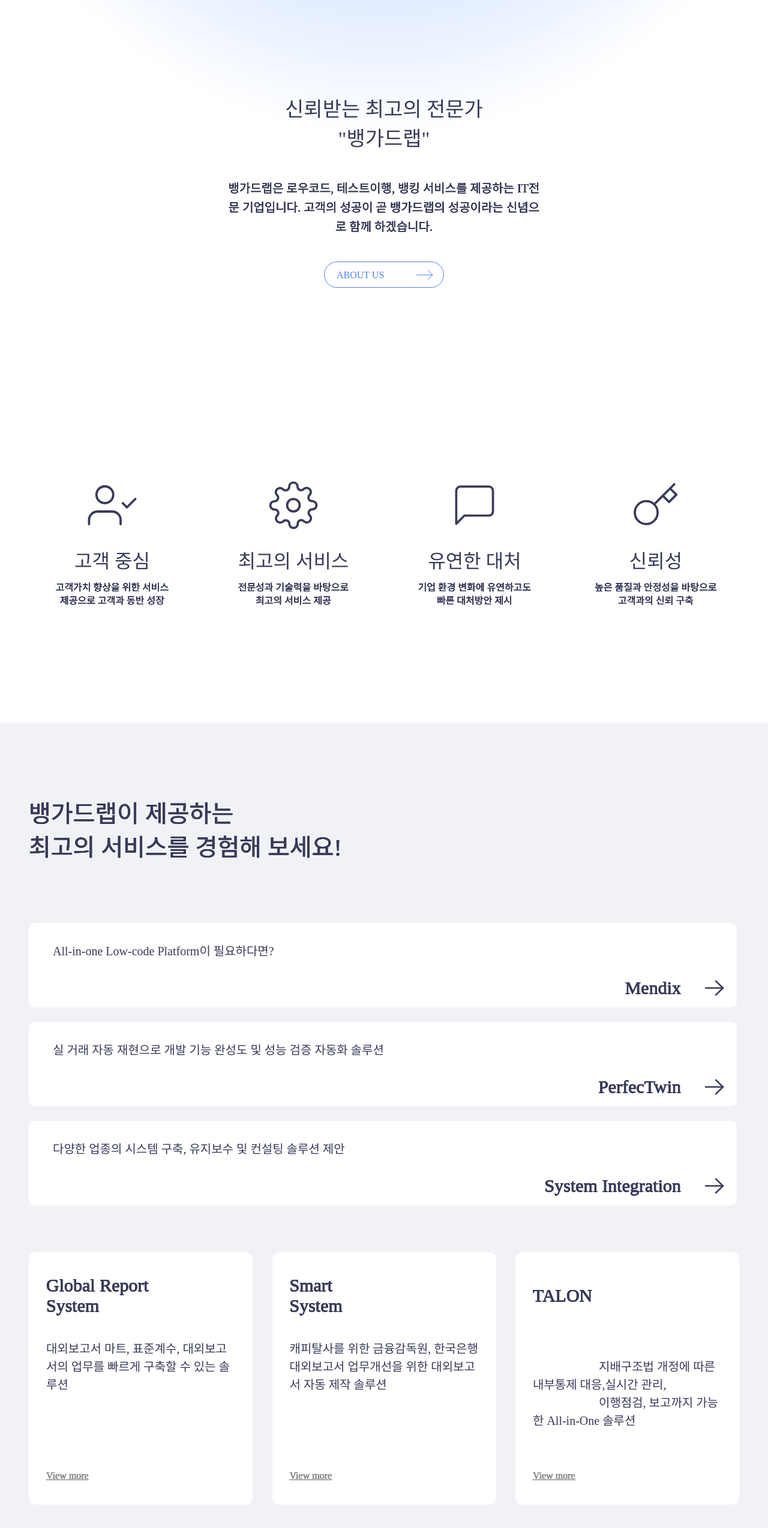
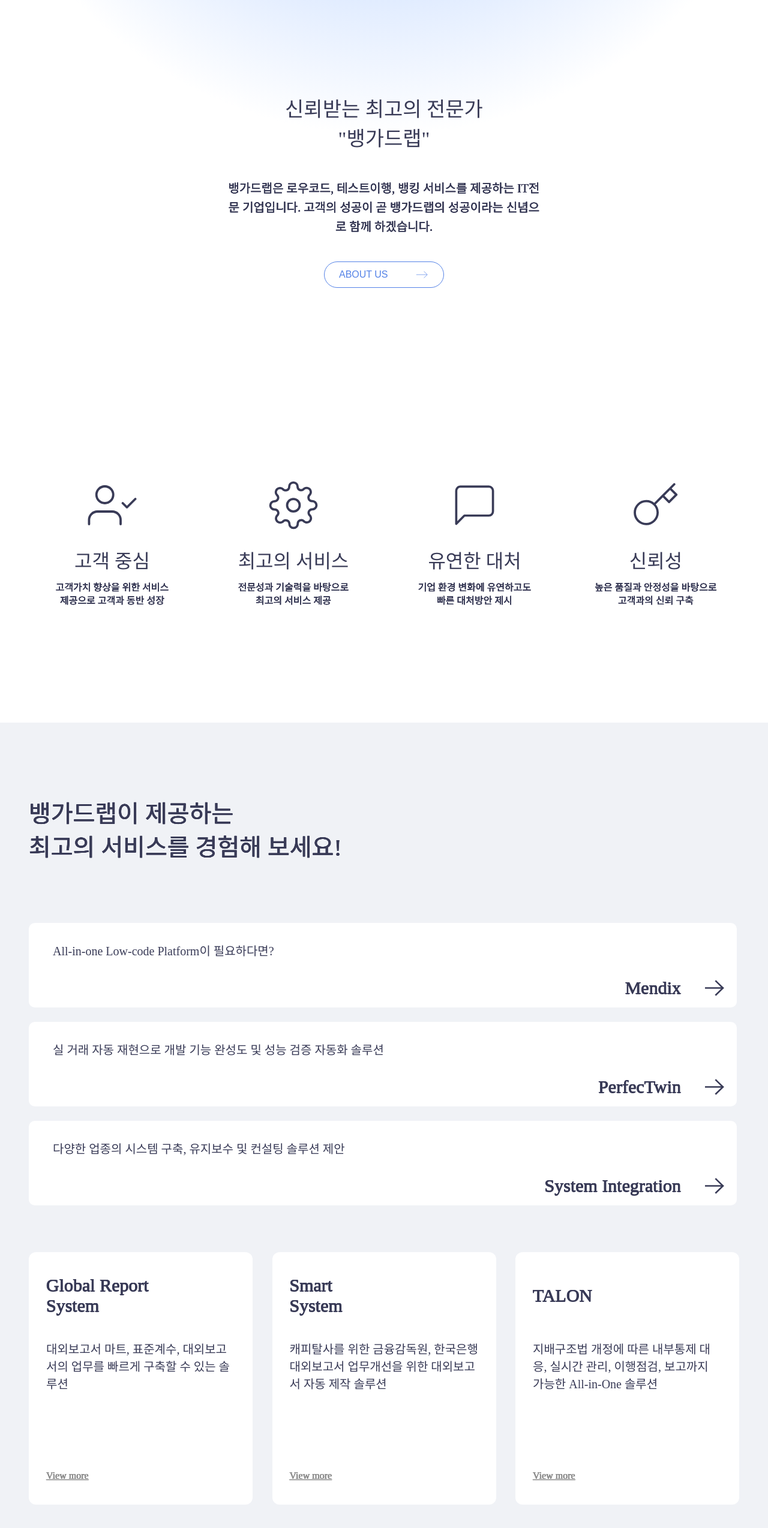
Before and after one commit to fornerdsofficial/vangaurd_homepage, a website built with Parcel: page vanguardlabhomepage/main.html in a window 1280 px wide. Shown: the part 1262-3810 px from the top of the page at 60% size. Built offline with nearby package versions, Linux system fonts and the light colour scheme; a web font is replaced by a local one.

Commit message:
feat: main 페이지 구현

```diff
--- a/vanguardlabhomepage/main.css
+++ b/vanguardlabhomepage/main.css
@@ -204,48 +204,61 @@
   text-shadow: 0.2px 0 0#393b57, 0 0.2px 0#393b57, -0.2px 0 0#393b57,
     0-0.2px 0#393b57;
 }
-.about-us,
-.it {
-  position: relative;
-}
-.arrow-right-icon {
-  width: 27px;
-  position: relative;
-  height: 35px;
-  overflow: hidden;
-  flex-shrink: 0;
-}
-.about-us-parent {
-  width: 160px;
-  display: flex;
-  flex-direction: row;
-  align-items: center;
-  justify-content: space-between;
-  gap: var(--gap-0);
-}
-.landingpagebutton,
-.parent1 {
-  display: flex;
-  flex-direction: column;
-  justify-content: flex-start;
-}
 .landingpagebutton {
   width: 200px;
-  border-radius: var(--br-11xl);
-  background-color: var(--color-white);
-  border: 1px solid var(--KeyColor2);
+  border-radius: 30px;
+  background-color: #fff;
+  border: 1px solid #5482e7;
   box-sizing: border-box;
   height: 44px;
-  align-items: flex-start;
-  padding: 4px var(--padding-xl);
+  position: relative;
+  padding: 0;
   text-align: left;
-  font-size: var(--font-size-base);
-  color: var(--KeyColor2);
-  font-family: var(--font-garet);
+  font-size: 16px;
+  color: #5482e7;
+  font-family: Garet, sans-serif;
+  text-decoration: none;
+  transition: all 0.3s ease;
+  display: flex;
+  justify-content: center;
+  align-items: center;
+}
+
+.landingpagebutton:hover {
+  width: 180px;
+}
+
+.about-us {
+  position: absolute;
+  left: 24px;
+  top: 50%;
+  transform: translateY(-50%);
+  transition: left 0.3s ease;
+}
+
+.arrow-right-icon {
+  position: absolute;
+  right: 24px;
+  top: 50%;
+  transform: translateY(-50%);
+  width: 24px;
+  height: 24px;
+  transition: right 0.3s ease;
+}
+
+.landingpagebutton:hover .arrow-right-icon {
+  right: 30px;
+}
+
+.landingpagebutton:hover .about-us {
+  left: 30px;
 }
 .parent1 {
   width: 522px;
+  display: flex;
+  flex-direction: column;
   align-items: center;
+  justify-content: flex-start;
   gap: var(--gap-23xl);
   font-size: 34px;
 }
@@ -411,6 +424,7 @@
   width: 34px;
   position: relative;
   height: 27px;
+  transition: transform 0.3s ease;
 }
 .title8 {
   align-self: stretch;
@@ -438,6 +452,12 @@
   height: 141px;
   padding: var(--padding-4xs) var(--padding-xl);
   box-sizing: border-box;
+  cursor: pointer;
+  transition: box-shadow 0.3s ease;
+}
+
+.servicecard:hover {
+  box-shadow: 0 4px 10px rgba(33, 71, 155, 0.1);
 }
 .servicecard-parent {
   align-self: stretch;
@@ -452,8 +472,14 @@
   position: relative;
   line-height: 34px;
   font-weight: 500;
-  text-shadow: 0.5px 0 0#393b57, 0 0.5px 0#393b57, -0.5px 0 0#393b57,
-    0-0.5px 0#393b57;
+  text-shadow: 0.5px 0 0#393b57, 0 0.5px 0#393b57, -0.5px 0 0#393b57, 0-0.5px 0#393b57;
+  transition: transform 0.3s ease, color 0.3s ease;
+  display: inline-block;
+}
+
+.title8:hover .system-integration, .servicecard:hover .system-integration {
+  transform: translateX(10px);
+  color: var(--KeyColor);
 }
 .title11 {
   height: 88px;
@@ -463,7 +489,10 @@
   justify-content: center;
   padding: var(--padding-3xs);
   box-sizing: border-box;
+  transition: all 0.3s ease;
 }
+
+
 .div39 {
   width: 315px;
   position: relative;
@@ -471,24 +500,33 @@
   display: inline-block;
   flex-shrink: 0;
 }
-.description8,
-.text18 {
+.description8 {
   align-self: stretch;
   display: flex;
   align-items: flex-start;
   justify-content: flex-start;
-}
-.description8 {
-  height: 196px;
+  height: auto;
+  text-align: left;
   flex-direction: row;
   padding: var(--padding-3xs);
   box-sizing: border-box;
   font-size: var(--font-size-xl);
   font-family: var(--font-pretendard-variable);
 }
+
+.description8 > div {
+  margin-top: 0;
+  text-align: left;
+  width: 100%;
+}
 .text18 {
   flex-direction: column;
   gap: var(--gap-xl);
+  align-self: stretch;
+  display: flex;
+  align-items: flex-start;
+  justify-content: flex-start;
+  transition: all 0.3s ease;
 }
 .view-more {
   position: relative;
@@ -508,13 +546,14 @@
   color: var(--color-gray-100);
 }
 .contain15 {
-  width: 335px;
+  width: 100%;
   height: 366px;
   display: flex;
   flex-direction: column;
   align-items: flex-start;
   justify-content: space-between;
   gap: var(--gap-0);
+  transition: width 0.3s ease;
 }
 .servicecard2 {
   width: 373px;
@@ -527,6 +566,22 @@
   justify-content: flex-start;
   padding: var(--padding-3xl) var(--padding-lgi);
   box-sizing: border-box;
+  cursor: pointer;
+  transition: width 0.3s ease, box-shadow 0.3s ease;
+  position: relative;
+}
+
+/* 호버 효과 - 카드 미디어 쿼리를 사용하는 브라우저를 위한 아마 가능한 배정 */
+@supports (selector(:has(*))) {
+  .servicecard2variant:has(.servicecard2:hover) .servicecard2:not(:hover) {
+    width: 334px;
+  }
+
+  .servicecard2:hover {
+    width: 450px;
+    box-shadow: 0 4px 10px rgba(33, 71, 155, 0.1);
+    z-index: 1;
+  }
 }
 .div41 {
   width: 315px;
@@ -544,6 +599,7 @@
   justify-content: space-between;
   gap: var(--gap-0);
   font-size: var(--font-size-11xl);
+  transition: gap 0.3s ease;
 }
 .frame-parent6,
 .group-parent {
@@ -583,3 +639,30 @@
   justify-content: center; /* 추가: 가로 방향 중앙 정렬 */
   align-items: center; /* 추가: 세로 방향 중앙 정렬 */
 }
+
+/* 카드 링크 스타일 */
+.card-link {
+  text-decoration: none;
+  color: inherit;
+}
+
+/* 호버 시 타이틀과 내용 정렬 변경 */
+.servicecard2:hover .title11 {
+  justify-content: flex-start;
+  padding-left: 15px;
+}
+
+.servicecard2:hover .text18 {
+  align-items: flex-start;
+}
+
+/* 호버 시 카드 타이틀 색상 변경 */
+.servicecard2:hover .system-integration {
+  color: #4c7bf7;
+}
+
+/* 기본 호버 효과 - 자바스크립트가 비활성화된 환경에서도 적용 */
+.servicecard2:hover {
+  box-shadow: 0 4px 10px rgba(33, 71, 155, 0.1);
+  z-index: 1;
+}
--- a/vanguardlabhomepage/main.html
+++ b/vanguardlabhomepage/main.html
@@ -79,16 +79,14 @@
             기업입니다. 고객의 성공이 곧 뱅가드랩의 성공이라는 신념으로 함께
             하겠습니다.
           </div>
-          <div class="landingpagebutton">
-            <div class="about-us-parent">
+          <a href="./company-overview.html" class="landingpagebutton">
             <div class="about-us">ABOUT US</div>
             <img
               class="arrow-right-icon"
               alt=""
               src="./public/arrow-right.svg"
             />
-            </div>
-          </div>
+          </a>
         </div>
         <div class="instance-parent1">
           <div class="frame-parent2">
@@ -180,7 +178,7 @@
             </div>
           </div>
           <div class="servicecard-parent">
-            <div class="servicecard">
+            <a href="./service-mendix.html" class="servicecard card-link">
               <div class="text14">
                 <div class="decription">
                   <div class="all-in-one-low-code-platform">
@@ -192,8 +190,8 @@
                   <img class="icon7" alt="" src="./public/icon4.svg" />
                 </div>
               </div>
-            </div>
-            <div class="servicecard">
+            </a>
+            <a href="./service-perfec-twin.html" class="servicecard card-link">
               <div class="text14">
                 <div class="decription">
                   <div class="all-in-one-low-code-platform">
@@ -206,8 +204,8 @@
                   <img class="icon7" alt="" src="./public/icon4.svg" />
                 </div>
               </div>
-            </div>
-            <div class="servicecard">
+            </a>
+            <a href="./service-system-integration.html" class="servicecard card-link">
               <div class="text14">
                 <div class="decription">
                   <div class="all-in-one-low-code-platform">
@@ -219,10 +217,10 @@
                   <img class="icon7" alt="" src="./public/icon4.svg" />
                 </div>
               </div>
-            </div>
+            </a>
           </div>
           <div class="servicecard2variant">
-            <div class="servicecard2">
+            <a href="./solution-grs.html" class="servicecard2 card-link">
               <div class="contain15">
                 <div class="text18">
                   <div class="title11">
@@ -232,9 +230,8 @@
                     </div>
                   </div>
                   <div class="description8">
-                    <div class="div39">
-                      대외보고서 마트, 표준계수, 대외보고서의 업무를 빠르게
-                      구축할 수 있는 솔루션
+                    <div>
+                      대외보고서 마트, 표준계수, 대외보고서의 업무를 빠르게 구축할 수 있는 솔루션
                     </div>
                   </div>
                 </div>
@@ -242,8 +239,8 @@
                   <div class="view-more">View more</div>
                 </div>
               </div>
-            </div>
-            <div class="servicecard2">
+            </a>
+            <a href="./solution-smart-report.html" class="servicecard2 card-link">
               <div class="contain15">
                 <div class="text18">
                   <div class="title11">
@@ -253,9 +250,8 @@
                     </div>
                   </div>
                   <div class="description8">
-                    <div class="div39">
-                      캐피탈사를 위한 금융감독원, 한국은행 대외보고서 업무개선을
-                      위한 대외보고서 자동 제작 솔루션
+                    <div>
+                      캐피탈사를 위한 금융감독원, 한국은행 대외보고서 업무개선을 위한 대외보고서 자동 제작 솔루션
                     </div>
                   </div>
                 </div>
@@ -263,17 +259,18 @@
                   <div class="view-more">View more</div>
                 </div>
               </div>
-            </div>
-            <div class="servicecard2">
+            </a>
+            <a href="./solution-talon.html" class="servicecard2 card-link">
               <div class="contain15">
                 <div class="text18">
                   <div class="title11">
                     <div class="system-integration">TALON</div>
                   </div>
                   <div class="description8">
-                    <div class="div41">
-                      지배구조법 개정에 따른 내부통제 대응,실시간 관리,
-                      이행점검, 보고까지 가능한 All-in-One 솔루션
+                    <div>
+                      지배구조법 개정에 따른 내부통제 대응,
+                      실시간 관리, 이행점검, 보고까지 가능한
+                      All-in-One 솔루션
                     </div>
                   </div>
                 </div>
@@ -281,11 +278,39 @@
                   <div class="view-more">View more</div>
                 </div>
               </div>
-            </div>
+            </a>
           </div>
         </div>
       </div>
     </div>
 
   </body>
+  <script>
+    // 호버 효과를 위한 자바스크립트
+    document.addEventListener('DOMContentLoaded', function() {
+      const cards = document.querySelectorAll('.servicecard2');
+      const cardsContainer = document.querySelector('.servicecard2variant');
+
+      cards.forEach(card => {
+        card.addEventListener('mouseenter', function() {
+          // 현재 호버된 카드 크기 증가
+          this.style.width = '450px';
+
+          // 다른 카드들 크기 감소
+          cards.forEach(otherCard => {
+            if (otherCard !== this) {
+              otherCard.style.width = '334px';
+            }
+          });
+        });
+
+        card.addEventListener('mouseleave', function() {
+          // 모든 카드 크기 초기화
+          cards.forEach(card => {
+            card.style.width = '373px';
+          });
+        });
+      });
+    });
+  </script>
 </html>
```
Lines whose indentation alone changed are shown as unchanged.
